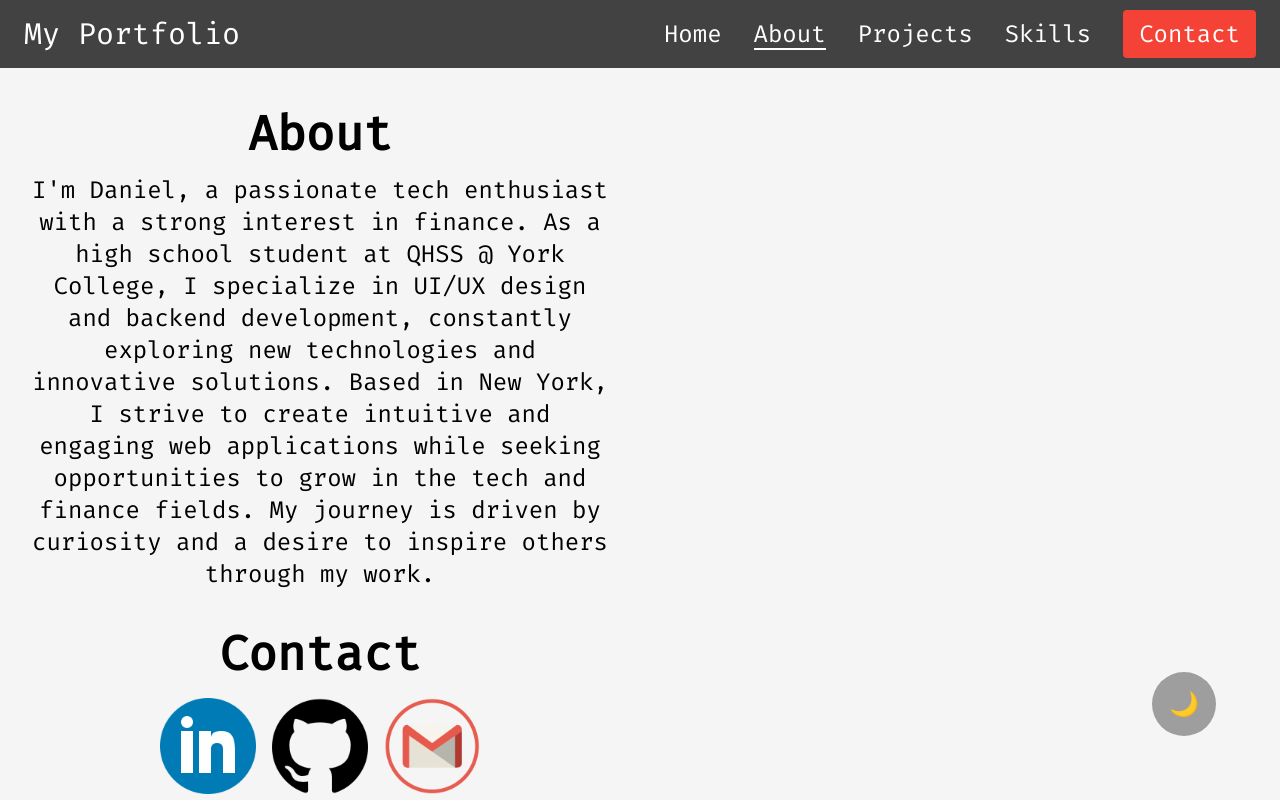
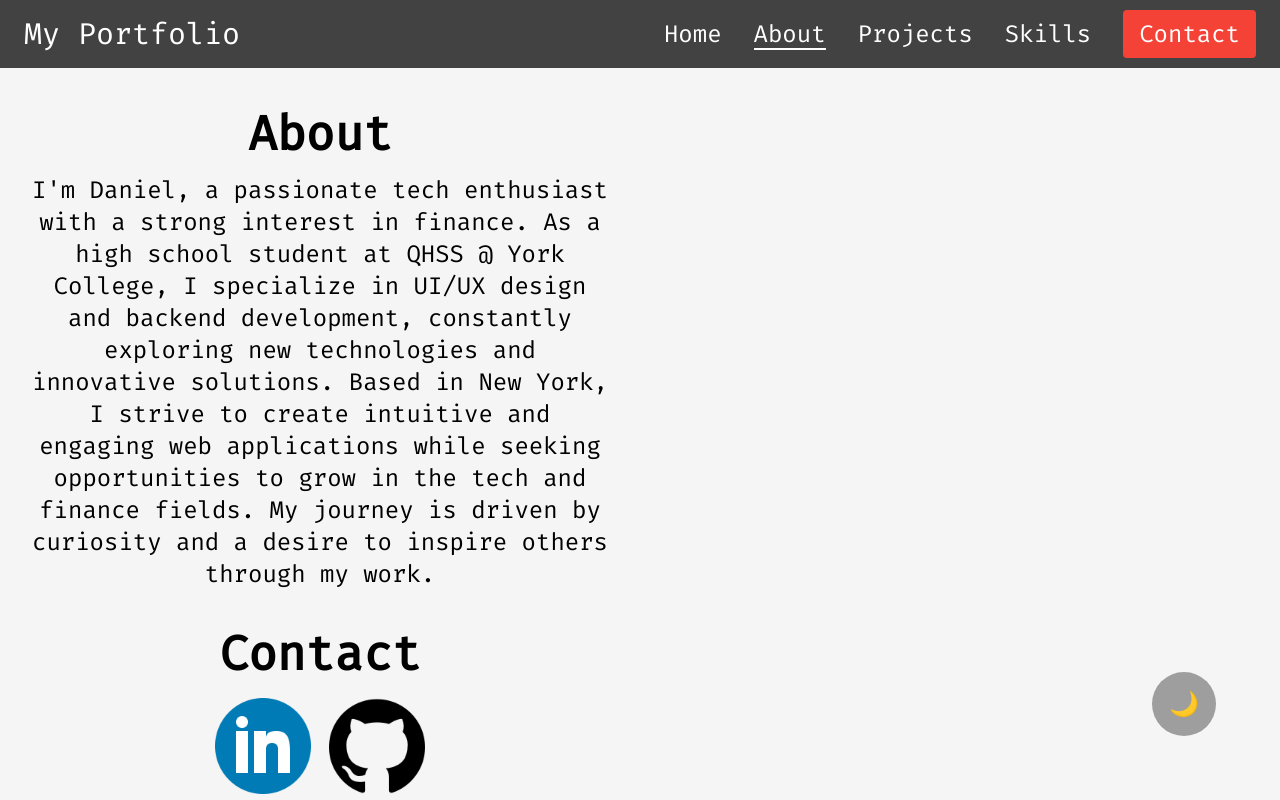
Before and after one commit to danvluewubley/kkcf-capstone, a React (Vite) app: page /about in a window 1280 px wide. Built offline with nearby package versions, Linux system fonts and the light colour scheme; a web font is replaced by a local one.

Commit message:
Removed wireframe route and email icon in about page

```diff
--- a/src/App.jsx
+++ b/src/App.jsx
@@ -8,7 +8,6 @@ const Home = lazy(() => import("./pages/Home"));
 const Projects = lazy(() => import("./pages/Projects"));
 const Skills = lazy(() => import("./pages/Skills"));
 const About = lazy(() => import("./pages/About"));
-const Wireframe = lazy(() => import("./pages/Wireframe"));
 const Contact = lazy(() => import("./pages/Contact"));
 
 function App() {
@@ -23,7 +22,6 @@ function App() {
               <Route path="/about" element={<About />} />
               <Route path="/projects" element={<Projects />} />
               <Route path="/skills" element={<Skills />} />
-              <Route path="/wireframe" element={<Wireframe />} />
               <Route path="/contact" element={<Contact />} />
             </Routes>
           </Suspense>
--- a/src/components/AboutContent.jsx
+++ b/src/components/AboutContent.jsx
@@ -18,11 +18,6 @@ function AboutContent() {
       src: darkMode ? "github-dark.png" : "github-light.png",
       alt: "GitHub profile",
       link: "https://github.com/danvluewubley",
-    },
-    {
-      src: "gmail.png",
-      alt: "Email Daniel",
-      link: "mailto:danielw72908@gmail.com",
     },
   ];
 
@@ -51,7 +46,7 @@ function AboutContent() {
           <h2 className="md:text-5xl text-2xl font-custom font-bold pt-10 pb-5 dark:text-gray-300">
             Contact
           </h2>
-          <div className="grid grid-flow-col gap-4 w-1/2 justify-around md:p-0 pb-10">
+          <div className="grid grid-flow-col gap-4 w-1/3 justify-around md:p-0 pb-10">
             {socialLinks.map((social, index) => (
               <SocialIcon key={index} {...social} />
             ))}
--- a/src/components/SocialIcon.jsx
+++ b/src/components/SocialIcon.jsx
@@ -2,12 +2,14 @@ import React from 'react'
 
 function SocialIcon({ src, alt, link }) {
   return (
-    <img
-      src={src}
-      alt={alt}
-      className="cursor-pointer w-24 hover:opacity-80 transition-opacity duration-300"
-      onClick={() => window.open(link, "_blank")}
-    />
+    <a href={link} target='_blank'>
+
+      <img
+        src={src}
+        alt={alt}
+        className="cursor-pointer w-24 hover:opacity-80 transition-opacity duration-300"
+      />
+    </a>
   );
 }
 
--- a/src/pages/Wireframe.jsx
+++ /dev/null
@@ -1,17 +0,0 @@
-import React from "react";
-
-function wireframe() {
-  return (
-    <>
-      <img src="brand-kit.png" alt="brand kit" />
-      <img src="home.png" alt="home" />
-      <img src="about.png" alt="about" />
-      <img src="project1.png" alt="project 1" />
-      <img src="project2.png" alt="project 2" />
-      <img src="project3.png" alt="project 3" />
-      <img src="skills.png" alt="skills" />
-    </>
-  );
-}
-
-export default wireframe;
```
